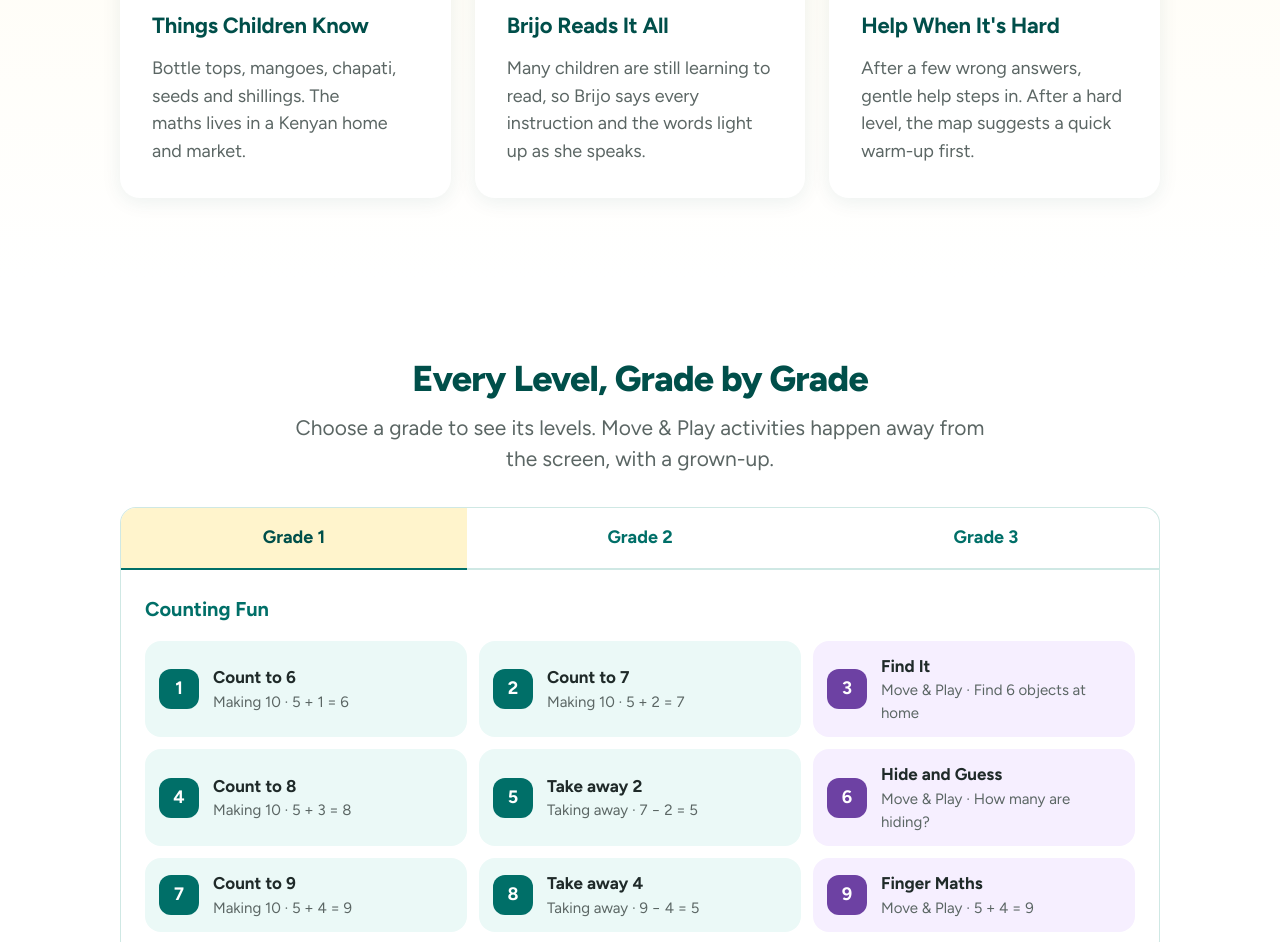
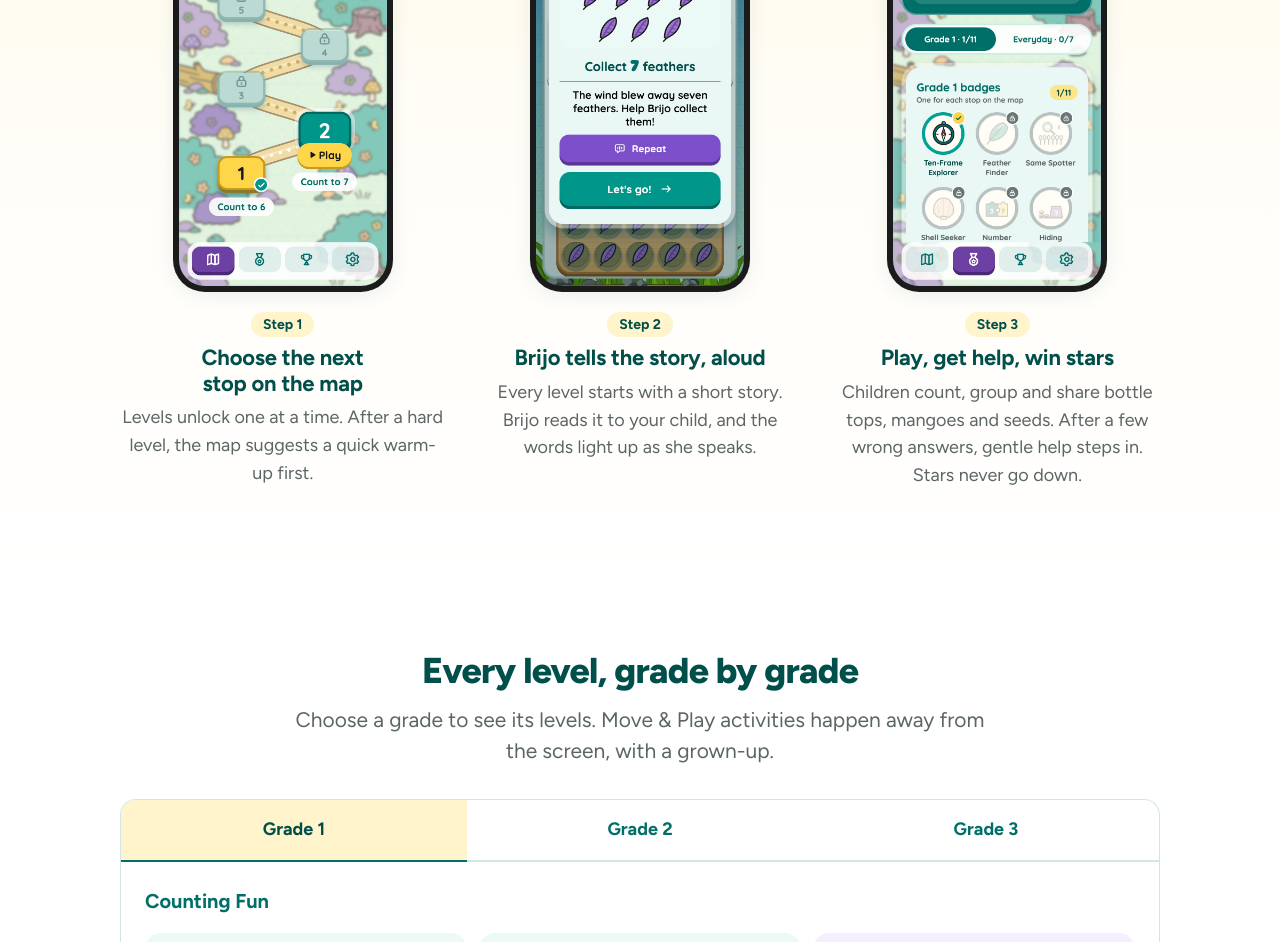
Before and after one commit to Rachel-Kenyani/arithmetick-website, an Astro site: page /how-it-works in a window 1280 px wide. Shown: the part 566-1508 px from the top of the page. Built offline with nearby package versions, Linux system fonts and the light colour scheme; Astro itself is replaced by a stand-in of ours.

Commit message:
Show how a level works instead of repeating the home page
Replace the three feature cards on How it works with three steps using real
app screens: choose a stop on the map, Brijo reads the story aloud, then play,
get help and win stars. Shorten the headline to "One small level at a time"
and mention the CBC curriculum.

```diff
--- a/src/pages/how-it-works.astro
+++ b/src/pages/how-it-works.astro
@@ -36,6 +36,26 @@ const schema = [
     ),
   },
 ];
+const steps = [
+  {
+    image: "/images/app/map.jpg",
+    alt: "The Grade 1 jungle map, with level 2 ready to play",
+    title: "Choose the next stop on the map",
+    text: "Levels unlock one at a time. After a hard level, the map suggests a quick warm-up first.",
+  },
+  {
+    image: "/images/app/level.jpg",
+    alt: "Brijo asks: the wind blew away seven feathers, help Brijo collect them",
+    title: "Brijo tells the story, aloud",
+    text: "Every level starts with a short story. Brijo reads it to your child, and the words light up as she speaks.",
+  },
+  {
+    image: "/images/app/badges.jpg",
+    alt: "Jabali's badges: one won, Feather Finder next",
+    title: "Play, get help, win stars",
+    text: "Children count, group and share bottle tops, mangoes and seeds. After a few wrong answers, gentle help steps in. Stars never go down.",
+  },
+];
 const skills = [
   { name: "Making 10", text: "Fill ten-frames with bottle tops, shells and feathers, and see how 5 and more make 10." },
   { name: "Taking away", text: "Brijo takes some away, and the child counts what's left: from 7 − 2 up to 352 − 125." },
@@ -49,7 +69,7 @@ const skills = [
 ---
 
 <Base
-  title="How It Works"
+  title="How it works"
   description="Every ArithmeTick level, grade by grade, and the eight maths skills children practise."
   current="how"
   schema={schema}
@@ -57,37 +77,36 @@ const skills = [
   <section class="hero">
     <div class="container">
       <div class="head">
-        <h1 class="display">Maths for Grades 1 to 3, One Small Level at a Time.</h1>
-        <p class="lede">Each grade is a jungle map of short levels. Children count, group and share real things, Brijo reads every instruction aloud, and a grown-up joins in for Move & Play.</p>
+        <h1 class="display">One small level at a time.</h1>
+        <p class="lede">Each grade is a jungle map of short levels built on Kenya's CBC maths curriculum. Here's what happens in one.</p>
         <div class="actions">
           <PlayButton />
-          <a class="btn btn-outline" href="#levels">See Every Level</a>
+          <a class="btn btn-outline" href="#levels">See every level</a>
         </div>
       </div>
-      <div class="cards">
-        <article class="card">
-          <div class="icon sun"><img src={F + "graduation.svg"} width="36" height="36" alt="" /></div>
-          <h2 class="heading-sm">Things Children Know</h2>
-          <p class="body-xl">Bottle tops, mangoes, chapati, seeds and shillings. The maths lives in a Kenyan home and market.</p>
-        </article>
-        <article class="card">
-          <div class="icon sun"><img src={F + "puzzle.svg"} width="36" height="36" alt="" /></div>
-          <h2 class="heading-sm">Brijo Reads It All</h2>
-          <p class="body-xl">Many children are still learning to read, so Brijo says every instruction and the words light up as she speaks.</p>
-        </article>
-        <article class="card">
-          <div class="icon sun"><img src={F + "chart.svg"} width="36" height="36" alt="" /></div>
-          <h2 class="heading-sm">Help When It's Hard</h2>
-          <p class="body-xl">After a few wrong answers, gentle help steps in. After a hard level, the map suggests a quick warm-up first.</p>
-        </article>
-      </div>
+      <ol class="steps">
+        {
+          steps.map((step, i) => (
+            <li class="step">
+              <figure class="shot">
+                <img src={step.image} width="390" height="844" loading={i === 0 ? "eager" : "lazy"} alt={step.alt} />
+              </figure>
+              <div class="step-copy">
+                <span class="step-n">Step {i + 1}</span>
+                <h2 class="heading-sm">{step.title}</h2>
+                <p class="body-xl">{step.text}</p>
+              </div>
+            </li>
+          ))
+        }
+      </ol>
     </div>
   </section>
 
   <section class="matrix" id="levels">
     <div class="container">
       <div class="section-head">
-        <h2 class="heading-lg">Every Level, Grade by Grade</h2>
+        <h2 class="heading-lg">Every level, grade by grade</h2>
         <p class="lede">Choose a grade to see its levels. Move & Play activities happen away from the screen, with a grown-up.</p>
       </div>
       <div class="tabs">
@@ -124,7 +143,7 @@ const skills = [
   <section class="skills">
     <div class="pattern skills-pattern" aria-hidden="true"></div>
     <div class="container">
-      <h2 class="heading-lg">Eight Skills, Practised Again and Again</h2>
+      <h2 class="heading-lg">Eight skills, practised again and again</h2>
       <div class="skill-grid">
         {
           skills.map((s, i) => (
@@ -139,7 +158,7 @@ const skills = [
   </section>
 
   <CtaBand
-    title="Try It With Your Family."
+    title="Try it with your family."
     text="ArithmeTick is free during the beta. Install it from Google Play and play a few levels together."
   />
 </Base>
@@ -167,30 +186,48 @@ const skills = [
     justify-content: center;
     gap: 12px;
   }
-  .cards {
+  .steps {
     position: relative;
-    margin-top: 48px;
+    margin: var(--space-12) 0 0;
+    padding: 0;
+    list-style: none;
     display: grid;
     grid-template-columns: repeat(3, minmax(0, 1fr));
-    gap: 24px;
+    gap: var(--space-8);
   }
-  .card {
-    display: flex;
-    flex-direction: column;
-    gap: 16px;
-    padding: 32px;
-    border-radius: var(--radius-lg);
-    background: var(--white);
+  .step {
+    display: grid;
+    gap: var(--space-5);
+    align-content: start;
+  }
+  .shot {
+    justify-self: center;
+    width: min(220px, 70vw);
+    margin: 0;
+    padding: 6px;
+    border-radius: 32px;
+    background: var(--outline);
     box-shadow: var(--shadow-card);
   }
-  .icon {
-    align-self: flex-start;
-    display: flex;
-    padding: 20px;
-    border-radius: var(--radius-md);
+  .shot img {
+    display: block;
+    width: 100%;
+    height: auto;
+    border-radius: 26px;
   }
-  .icon.sun {
+  .step-copy {
+    display: grid;
+    gap: var(--space-2);
+    text-align: center;
+  }
+  .step-n {
+    justify-self: center;
+    padding: 2px 12px;
+    border-radius: var(--radius-pill);
     background: var(--sun-50);
+    color: var(--ink);
+    font-size: 14px;
+    font-weight: 700;
   }
   .section-head {
     max-width: 700px;
@@ -331,7 +368,7 @@ const skills = [
     color: var(--text);
   }
   @media (max-width: 900px) {
-    .cards,
+    .steps,
     .skill-grid {
       grid-template-columns: 1fr;
     }
```
